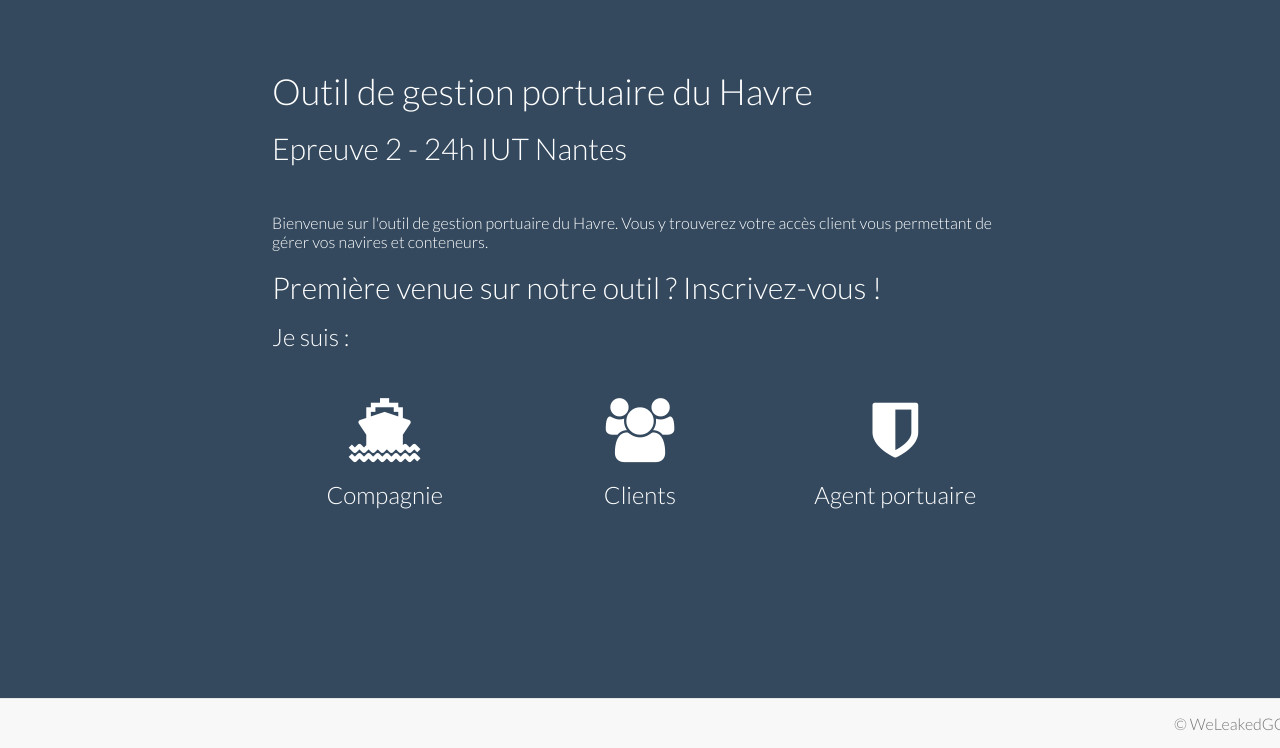
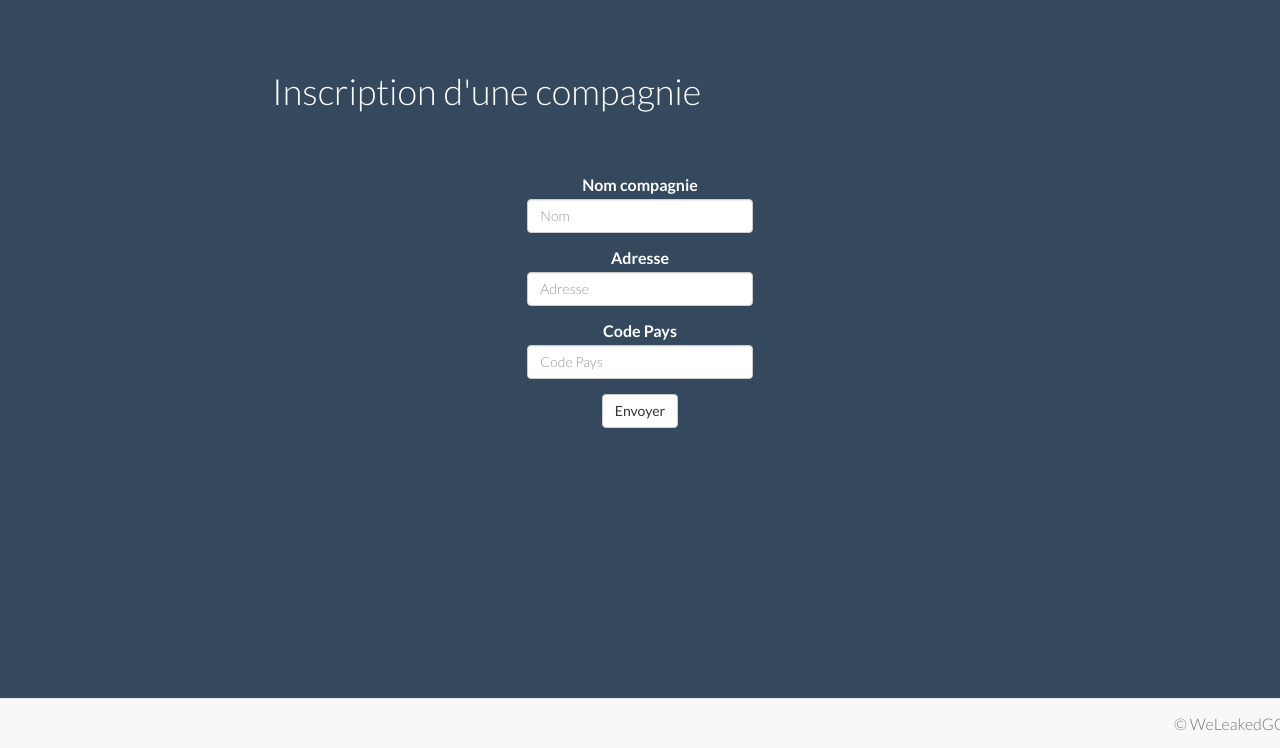
Before and after one commit to MaestracciDamien/24h-Web, a PHP site: page /?insc&type=1 in a window 1280 px wide. Shown: the part 52-800 px from the top of the page. Run offline with PHP 8.4, Linux system fonts and the light colour scheme; some libraries are stand-ins or nearby versions.

Commit message:
Mise à jour routeur + création compagnie

```diff
--- a/vues/affichage.php
+++ b/vues/affichage.php
@@ -41,24 +41,30 @@
 			include 'includes/nav.php';
 			?>
 			<div class="main clearfix">
-				<h1>Outil de gestion portuaire du Havre</h1>
-				<h2>Epreuve 2 - 24h IUT Nantes</h2>
-				<p>Bienvenue sur l'outil de gestion portuaire du Havre. Vous y trouverez votre accès client vous permettant de gérer vos navires et conteneurs.</p>
-				<h2>Première venue sur notre outil ? Inscrivez-vous !</h2>
-				<h3>Je suis :</h3>
+				<h1>Inscription d'une compagnie</h1>
 				<div class="row">
-					<div class="col-md-4 text-center">
-						<a href="?insc&type=1"><i class="fa fa-ship fa-4x"></i>
-						<h3>Compagnie</h3></a>
-					</div>
-					<div class="col-md-4 text-center">
-						<a href="?insc&type=2"><i class="fa fa-users fa-4x"></i>
-						<h3>Clients</h3></a>
-					</div>
-					<div class="col-md-4 text-center">
-						<a href="?insc&type=3"><i class="fa fa-shield fa-4x"></i>
-						<h3>Agent portuaire</h3></a>
-					</div>
+						<div class="col-md-4 text-center"></div>
+						<div class="col-md-4 text-center">
+							<form method="post" action="">
+								<div class="form-group">
+								<input type="hidden" name="inscription" value="1">
+								</div>
+							  	<div class="form-group">
+							    <label for="exampleInputEmail1">Nom compagnie</label>
+							    <input type="text" class="form-control" placeholder="Nom" name="compagnie">
+							  </div>
+							  <div class="form-group">
+							    <label for="exampleInputPassword1">Adresse</label>
+							    <input type="text" class="form-control" name="adresse" placeholder="Adresse">
+							  </div>
+							   <div class="form-group">
+							    <label for="">Code Pays</label>
+							    <input type="text" class="form-control" name="pays" placeholder="Code Pays">
+							  </div>
+							  <button type="submit" class="btn btn-default">Envoyer</button>
+							</form>
+						</div>
+					<div class="col-md-4 text-center"></div>
 				</div>
 			</div>
 			<?php
--- a/vues/css/default.css
+++ b/vues/css/default.css
@@ -159,3 +159,7 @@
 	margin-top: 3em;
 	margin-bottom: 3em;
 }
+
+label {
+	color: white;
+}
```
